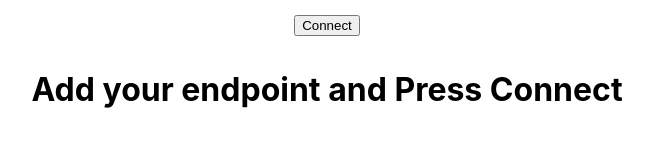
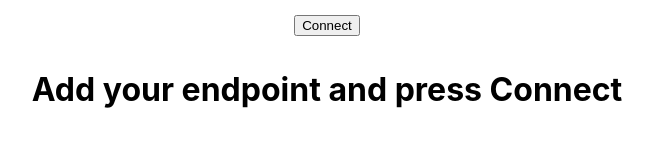
Before and after one commit to corellium/webplayer-client-examples, a Next.js app in the folder webplayer-example-next/: page / in a window 1280 px wide. Shown: the part 506-652 px from the top of the page, without its empty margins (313-967 px from the left). Built offline with nearby package versions, Linux system fonts and the light colour scheme.

Commit message:
Fix typo

```diff
--- a/webplayer-example-next/pages/index.tsx
+++ b/webplayer-example-next/pages/index.tsx
@@ -5,7 +5,7 @@ import styles from '../styles/Home.module.css';
 import Webplayer from '@corellium/corellium-webplayer';
 
 const Home: NextPage = () => {
-  const [text, setText] = useState('Add your endpoint and Press Connect');
+  const [text, setText] = useState('Add your endpoint and press Connect');
   const [show, setShow] = useState(false);
   const [endpoint, setEndpoint] = useState('');
   const [features, setFeatures] = useState({
```
